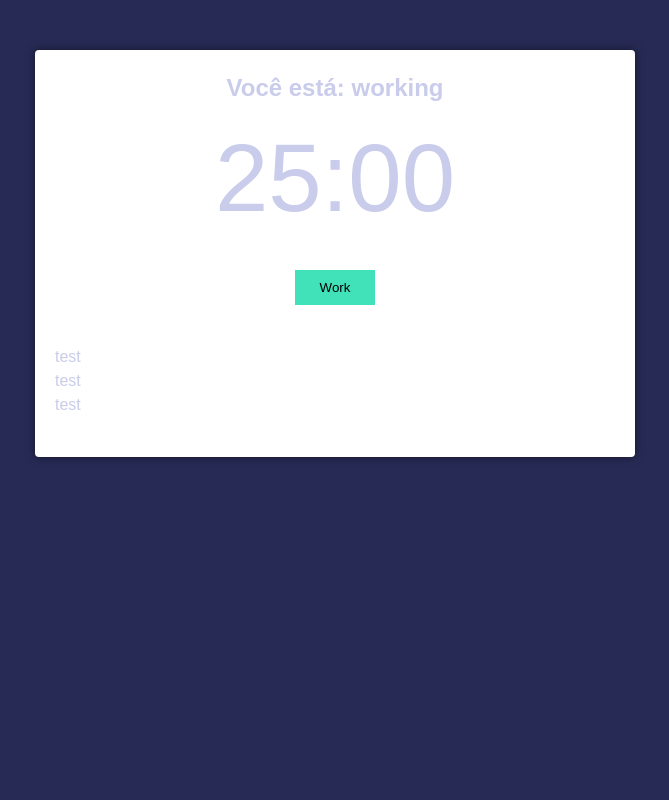
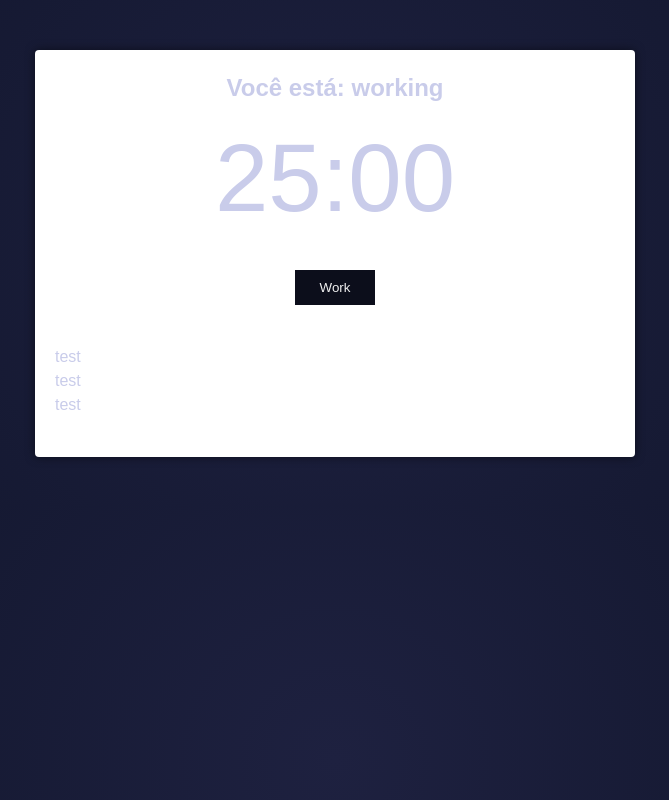
Before and after one commit to marcoswlrich/pomodoro_app, a React (Create React App) app: page / in a window 1280 px wide. Shown: the whole page, without its empty margins (305-974 px from the left). Built offline with nearby package versions, Linux system fonts and the light colour scheme.

Commit message:
Ajustes CSS

```diff
--- a/src/index.css
+++ b/src/index.css
@@ -9,6 +9,7 @@ body {
   font-family: sans-serif;
   color: #c9ccea;
   background: rgb(39,42,85);
+  background: radial-gradient(circle, #1E2140 0%, #151932 65%);
   transition: background-color 300ms ease-in-out;
   line-height: 1.5
 }
@@ -51,11 +52,11 @@ body {
 }
 
 .pomodoro button {
-  background: #41e1ba;
+  color:#efefef;
+  background: #0C0E1B;
   border: none;
   cursor: pointer;
   padding: 10px 25px;
-  color: #000;
   transition: background-color 300ms ease-in-out;
   margin: 20px auto;
 }
```
